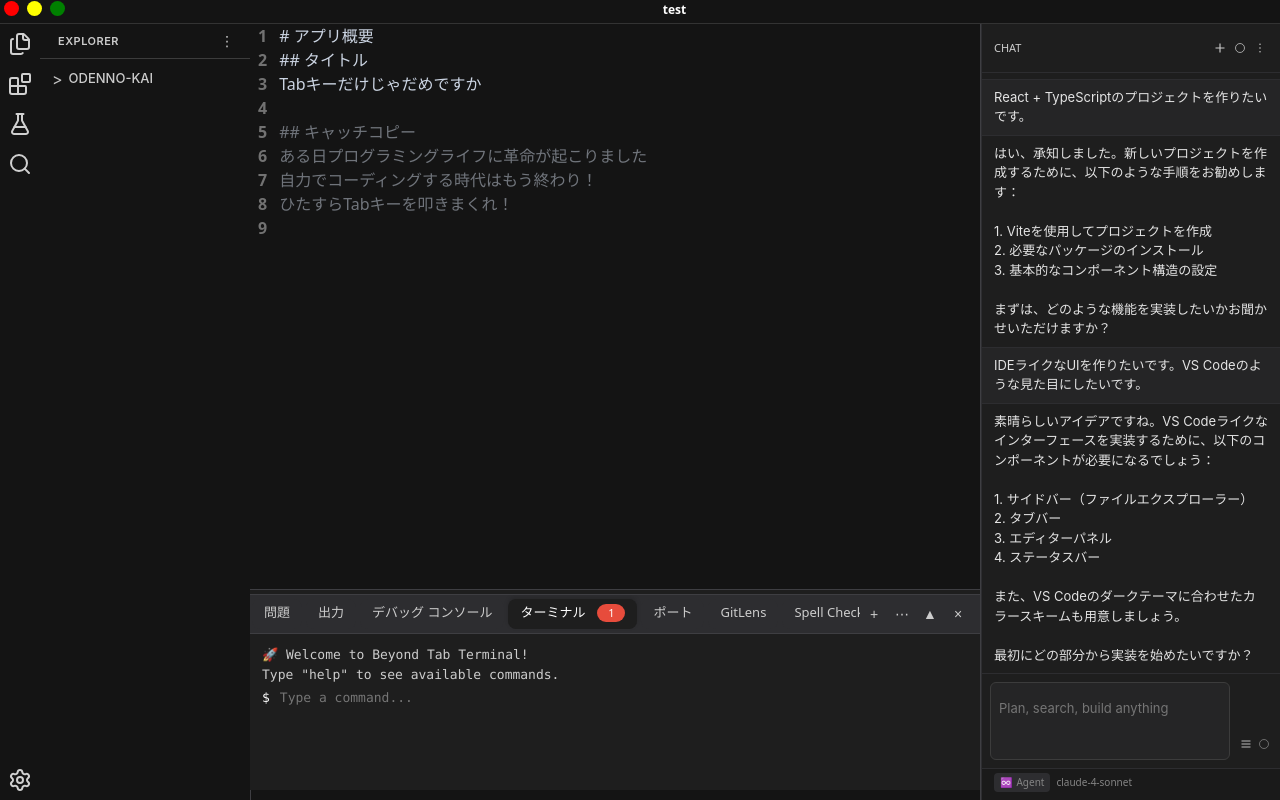
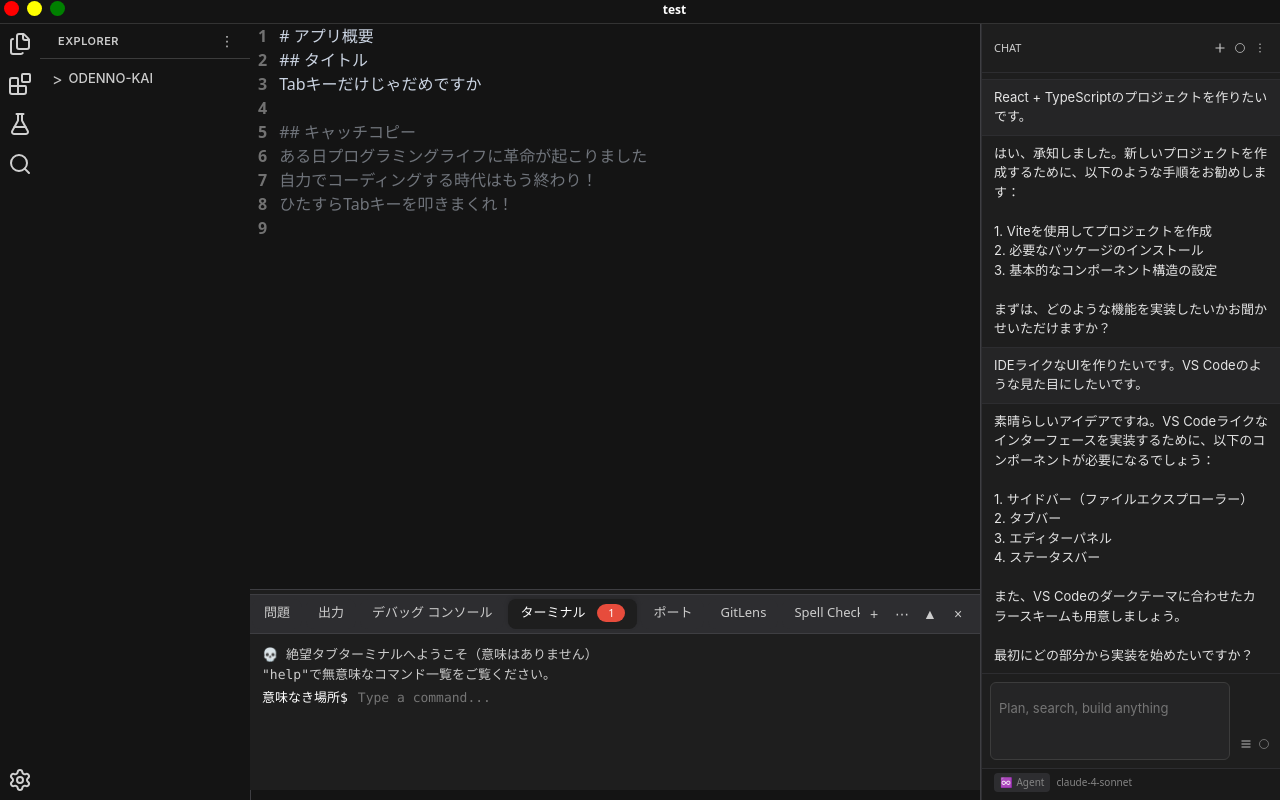
Before and after one commit to OdenTakashi/beyond-tab, a React (Vite) app: page / in a window 1280 px wide. Built offline with nearby package versions, Linux system fonts and the light colour scheme.

Commit message:
feat: Apply nihil messages.

```diff
--- a/src/components/ide/SimpleTerminal.tsx
+++ b/src/components/ide/SimpleTerminal.tsx
@@ -22,6 +22,34 @@ export const SimpleTerminal = () => {
   const [lineIdCounter, setLineIdCounter] = useState(0);
   const inputRef = useRef<HTMLInputElement>(null);
   const terminalRef = useRef<HTMLDivElement>(null);
+
+  // ニヒルなディレクトリ名のパターン
+  const nihilDirectoryNames = [
+    "虚無の果て",
+    "意味なき場所",
+    "無価値な領域",
+    "絶望の住処",
+    "空虚な箱",
+    "無意味な点",
+  ];
+
+  const nihilAbsolutePaths = [
+    "/存在しない道/意味のない旅路/虚無の果て",
+    "/無価値な階層/絶望の深淵/意味なき場所",
+    "/空虚な構造/無意味な分岐/無価値な領域",
+    "/虚構の体系/偽りの秩序/絶望の住処",
+    "/無駄な階層/意味なき道筋/空虚な箱",
+    "/徒労の系譜/虚しき歩み/無意味な点",
+  ];
+
+  // 現在のニヒルなディレクトリ名を取得（セッション中は固定）
+  const [currentNihilDir] = useState(() => {
+    const index = Math.floor(Math.random() * nihilDirectoryNames.length);
+    return {
+      name: nihilDirectoryNames[index],
+      absolutePath: nihilAbsolutePaths[index],
+    };
+  });
 
   // 利用可能なコマンド定義
   const commands: Record<string, Command> = {
@@ -65,31 +93,42 @@ export const SimpleTerminal = () => {
       name: "ls",
       description: "List files and directories",
       handler: () => [
-        "src/",
-        "public/",
-        "node_modules/",
-        "package.json",
-        "tsconfig.json",
-        "vite.config.ts",
-        "README.md",
-        "Dockerfile",
-        "docker-compose.yml",
+        "無駄な努力/",
+        "偽りの希望/",
+        "意味なき依存/",
+        "空虚な設定.json",
+        "虚構の型定義.json",
+        "無価値な構成.ts",
+        "読まれぬ文書.md",
+        "孤独な容器",
+        "絶望の編成.yml",
       ],
     },
     pwd: {
       name: "pwd",
       description: "Show current directory",
-      handler: () => ["/workspace/beyond-tab"],
+      handler: () => [currentNihilDir.absolutePath],
     },
     whoami: {
       name: "whoami",
       description: "Show current user",
-      handler: () => ["developer"],
+      handler: () => ["虚無に囚われし者"],
     },
     date: {
       name: "date",
       description: "Show current date and time",
-      handler: () => [new Date().toLocaleString()],
+      handler: () => {
+        const nihilTimes = [
+          "永遠に続く虚無の刻",
+          "意味を失った時の流れ",
+          "価値なき瞬間の連続",
+          "絶望が支配する今",
+          "空虚な時間の断片",
+          "無意味な秒針の音",
+        ];
+        const randomTime = nihilTimes[Math.floor(Math.random() * nihilTimes.length)];
+        return [randomTime];
+      },
     },
     echo: {
       name: "echo",
@@ -100,66 +139,66 @@ export const SimpleTerminal = () => {
       name: "dev-status",
       description: "Show development server status",
       handler: () => [
-        "✅ Development server: Running on http://localhost:5173",
-        "✅ Hot Module Replacement: Active",
-        "✅ TypeScript: No errors",
-        "📦 Bundle size: 2.3MB (dev)",
+        "💀 絶望のサーバー: 虚無のポート:5173で稼働中",
+        "🔥 無意味な置換: 常に動作（意味はない）",
+        "📝 TypeScript: エラーなし（価値もなし）",
+        "📦 虚無の塊: 2.3MBの無駄",
       ],
     },
     build: {
       name: "build",
       description: "Simulate build process",
       handler: () => [
-        "🔨 Building project...",
-        "📦 Bundling assets...",
-        "🎯 Optimizing for production...",
-        "✅ Build completed successfully!",
-        "📊 Bundle size: 145KB (gzipped)",
+        "🔨 無意味な構築を開始...",
+        "📦 虚無を束ねています...",
+        "🎯 絶望を最適化中...",
+        "💀 虚無の完成！（意味はない）",
+        "📊 無価値な塊: 145KB（圧縮された絶望）",
       ],
     },
     test: {
       name: "test",
       description: "Run tests",
       handler: () => [
-        "🧪 Running tests...",
-        "✅ All tests passed (12/12)",
-        "📊 Coverage: 85%",
-        "⏱️  Time: 2.34s",
+        "🧪 虚無のテストを実行中...",
+        "💀 全ての絶望が成功 (12/12)",
+        "📊 無意味な網羅率: 85%",
+        "⏱️  虚しい時間: 2.34秒",
       ],
     },
     "git-status": {
       name: "git-status",
       description: "Show git status",
       handler: () => [
-        "On branch feature/panel-resize-area",
-        "Your branch is up to date with 'origin/main'.",
+        "絶望のブランチ: feature/虚無への道",
+        "あなたの絶望は最新です（意味はない）",
         "",
-        "Changes not staged for commit:",
-        "  modified:   src/components/ide/Panel.tsx",
-        "  modified:   src/components/ide/Window.tsx",
+        "コミットされぬ変更（永遠に）:",
+        "  変更済み:   無駄な努力/虚無なパネル.tsx",
+        "  変更済み:   空虚な窓/意味なき表示.tsx",
         "",
-        "Untracked files:",
-        "  src/components/ide/SimpleTerminal.tsx",
+        "追跡されぬファイル（孤独に）:",
+        "  無価値なターミナル/絶望の実装.tsx",
       ],
     },
     "docker-ps": {
       name: "docker-ps",
       description: "Show running containers",
       handler: () => [
-        "CONTAINER ID   IMAGE          STATUS         PORTS                    NAMES",
-        "abc123def456   beyond-tab     Up 2 hours     0.0.0.0:5173->5173/tcp   beyond-tab-app-1",
-        "def456ghi789   postgres:14    Up 2 hours     5432/tcp                 beyond-tab-db-1",
+        "虚無ID        絶望イメージ    状態           無意味なポート           名前",
+        "虚無123絶望456  beyond-tab     絶望中 2時間   0.0.0.0:5173->5173/tcp   虚無なアプリ-1",
+        "絶望456虚無789  postgres:14    絶望中 2時間   5432/tcp                 意味なきDB-1",
       ],
     },
     version: {
       name: "version",
       description: "Show version information",
       handler: () => [
-        "Beyond Tab IDE v0.1.0",
-        "React: 19.1.1",
-        "TypeScript: 5.8.3",
-        "Vite: 7.1.2",
-        "Node.js: Unknown (Browser Environment)",
+        "絶望タブIDE v虚無.1.0",
+        "React: 19.1.1（無意味な更新）",
+        "TypeScript: 5.8.3（型なき絶望）",
+        "Vite: 7.1.2（高速な虚無）",
+        "Node.js: 不明（ブラウザの牢獄）",
       ],
     },
     cat: {
@@ -167,7 +206,7 @@ export const SimpleTerminal = () => {
       description: "Display file contents",
       handler: args => {
         if (args.length === 0) {
-          return ["cat: missing file operand"];
+          return ["虚無: ファイルが指定されていません（当然の結果）"];
         }
         const filename = args[0];
         const mockFiles: Record<string, string[]> = {
@@ -198,7 +237,7 @@ export const SimpleTerminal = () => {
         if (mockFiles[filename]) {
           return mockFiles[filename];
         } else {
-          return [`cat: ${filename}: No such file or directory`];
+          return [`虚無: ${filename}: そのようなファイルは存在しません（最初から無意味）`];
         }
       },
     },
@@ -217,7 +256,7 @@ export const SimpleTerminal = () => {
         const hours = Math.floor(uptime / 3600);
         const minutes = Math.floor((uptime % 3600) / 60);
         const seconds = uptime % 60;
-        return [`up ${hours}h ${minutes}m ${seconds}s`];
+        return [`絶望継続中 ${hours}時間 ${minutes}分 ${seconds}秒（意味なき時間）`];
       },
     },
   };
@@ -228,13 +267,13 @@ export const SimpleTerminal = () => {
       {
         id: 0,
         type: "output",
-        content: "🚀 Welcome to Beyond Tab Terminal!",
+        content: "💀 絶望タブターミナルへようこそ（意味はありません）",
         timestamp: new Date(),
       },
       {
         id: 1,
         type: "output",
-        content: 'Type "help" to see available commands.',
+        content: '"help"で無意味なコマンド一覧をご覧ください。',
         timestamp: new Date(),
       },
       {
@@ -286,7 +325,7 @@ export const SimpleTerminal = () => {
 
     // 空の入力の場合は改行のみ追加
     if (!trimmedInput) {
-      addLine("command", "$ ");
+      addLine("command", `${currentNihilDir.name}$ `);
       return;
     }
 
@@ -294,8 +333,8 @@ export const SimpleTerminal = () => {
     setCommandHistory(prev => [...prev, trimmedInput]);
     setHistoryIndex(-1);
 
-    // コマンドラインを表示
-    addLine("command", `$ ${trimmedInput}`);
+    // コマンドラインを表示（現在のディレクトリ付き）
+    addLine("command", `${currentNihilDir.name}$ ${trimmedInput}`);
 
     // コマンドを解析
     const [commandName, ...args] = trimmedInput.split(" ");
@@ -313,7 +352,10 @@ export const SimpleTerminal = () => {
         addLine("error", `Error executing command: ${error}`);
       }
     } else {
-      addLine("error", `Command not found: ${commandName}. Type "help" for available commands.`);
+      addLine(
+        "error",
+        `虚無なるコマンド: ${commandName} は存在しません。"help"で無意味なコマンド一覧を確認してください。`
+      );
     }
   };
 
@@ -397,7 +439,9 @@ export const SimpleTerminal = () => {
 
       {/* 現在の入力行 */}
       <div style={{ display: "flex", alignItems: "center", marginTop: "4px" }}>
-        <span style={{ color: Colors.ide.panel.textActive, marginRight: "8px" }}>$</span>
+        <span style={{ color: Colors.ide.panel.textActive, marginRight: "8px" }}>
+          {currentNihilDir.name}$
+        </span>
         <input
           ref={inputRef}
           type="text"
```
